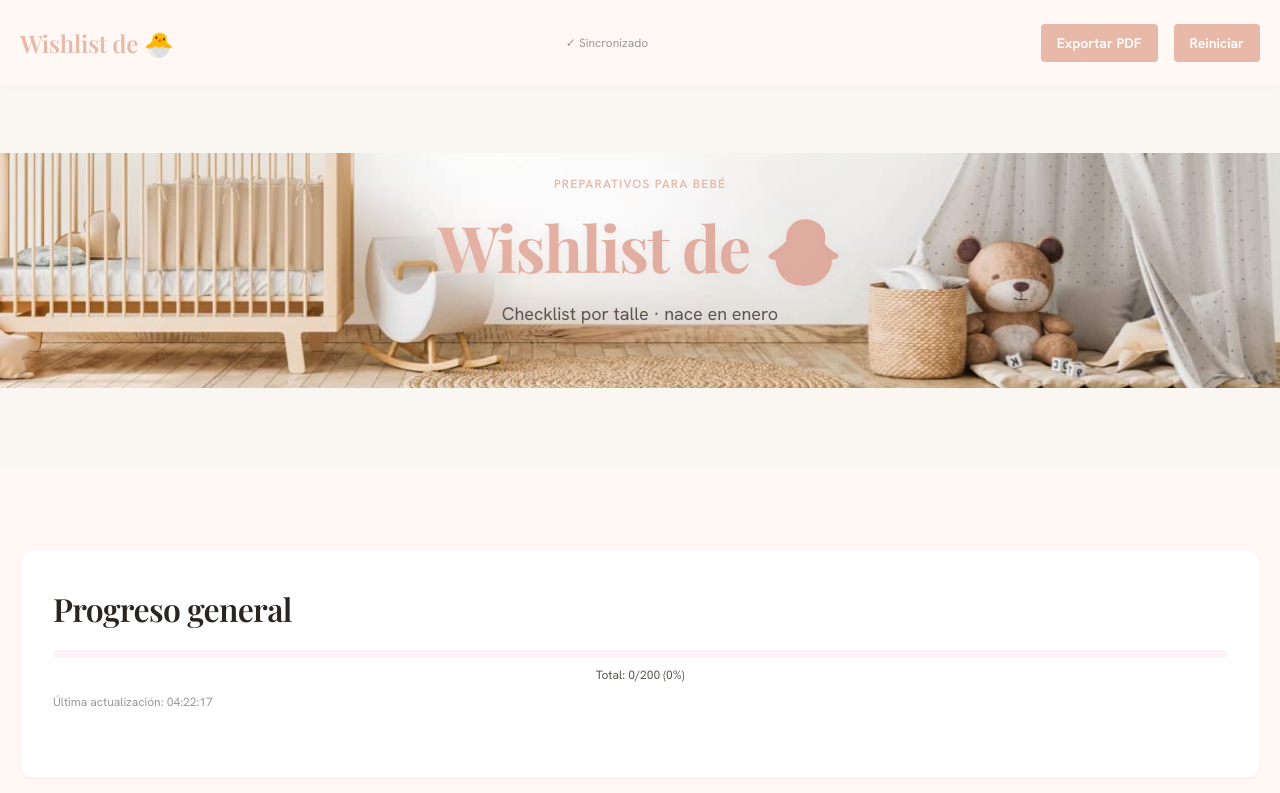
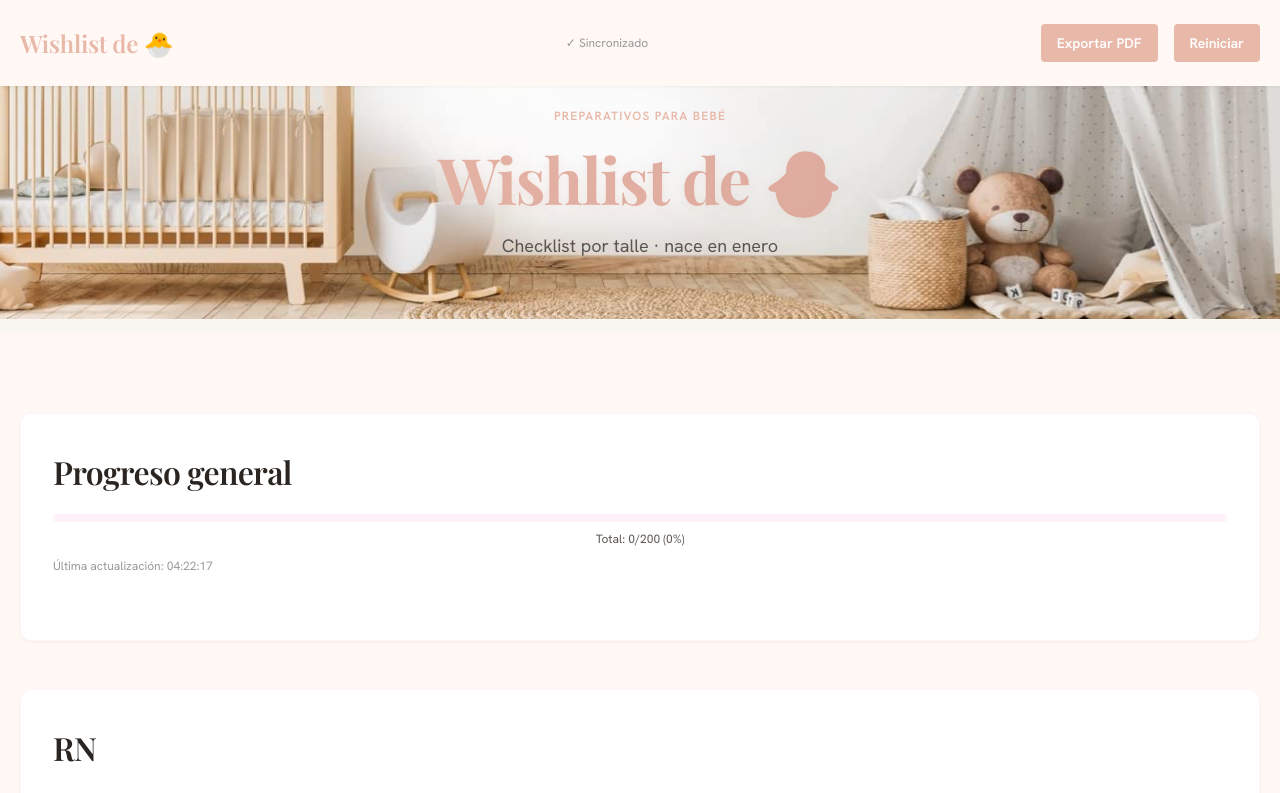
Before and after one commit to Gasudg/wishlist-bebe, a Next.js app: page / in a window 1280 px wide. Shown: the top 793 px of the page. Built offline with nearby package versions, Linux system fonts and the light colour scheme; no server answers; the database is empty.

Commit message:
Reducir espacios en blanco del hero section

```diff
--- a/app/components/Checklist.tsx
+++ b/app/components/Checklist.tsx
@@ -307,8 +307,8 @@ export function Checklist() {
         maxWidth: "1280px",
         width: "100%",
         margin: "0 auto",
-        padding: "0 1.25rem",
-        minHeight: "400px",
+        padding: "2rem 1.25rem",
+        minHeight: "auto",
         display: "flex",
         alignItems: "center",
         justifyContent: "center",
```
